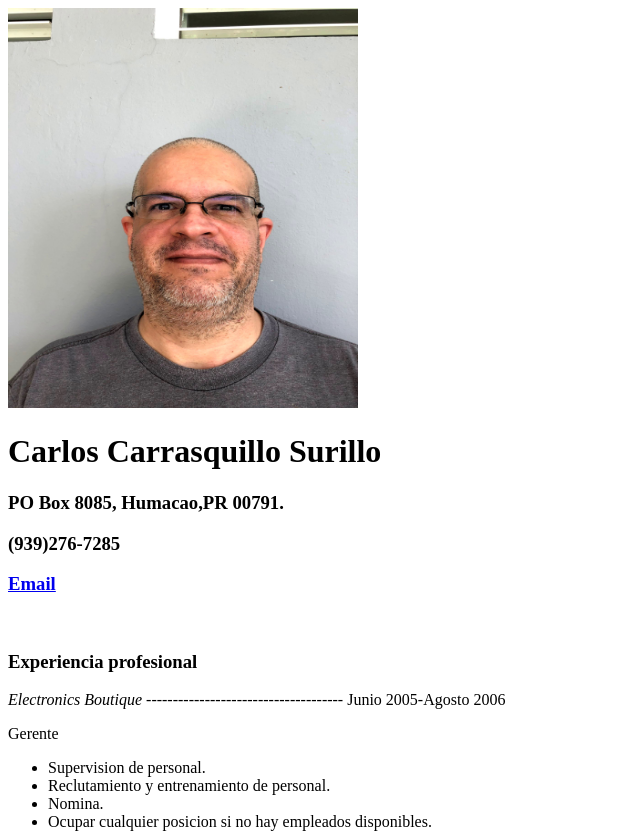
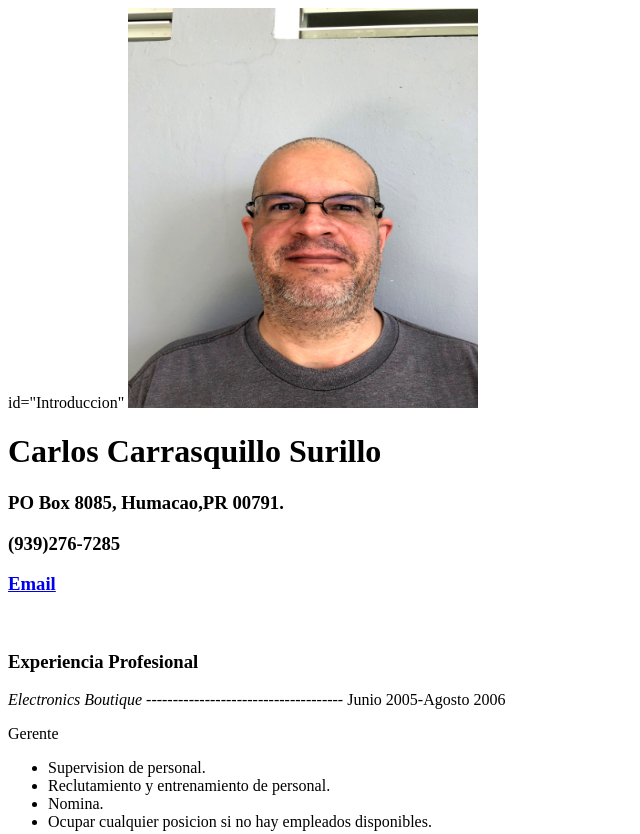
Before and after one commit to CarrasquilloCarlos/resume, a plain HTML site: page Resume.html in a window 1280 px wide. Shown: the top 834 px of the page, without its empty margins (0-640 px from the left). Drawn offline with Linux system fonts and the light colour scheme.

Commit message:
Update Resume.html

```diff
--- a/Resume.html
+++ b/Resume.html
@@ -6,14 +6,15 @@
            </Title>
        </Head>
        <body>
+          <div> id="Introduccion"
           <img src="me.jpg" width="350" height ="400" alt= "Foto del autor">
-        <h1><strong>Carlos Carrasquillo Surillo</strong></h1>
+        <h1>Carlos Carrasquillo Surillo</h1>
         <h3>PO Box 8085, Humacao,PR 00791.</h3>
         <h3>(939)276-7285</h3>
         <h3><a href="mailto:ccarrasquillo4392@stu.nuc.edu">Email</a></h3>
 
         <br>
-        <h3>Experiencia profesional</h3>
+        <h3>Experiencia Profesional</h3>
         <p><em>Electronics Boutique</em> ------------------------------------- Junio 2005-Agosto 2006</p>
         <p>Gerente</p>
         <ul>
```
